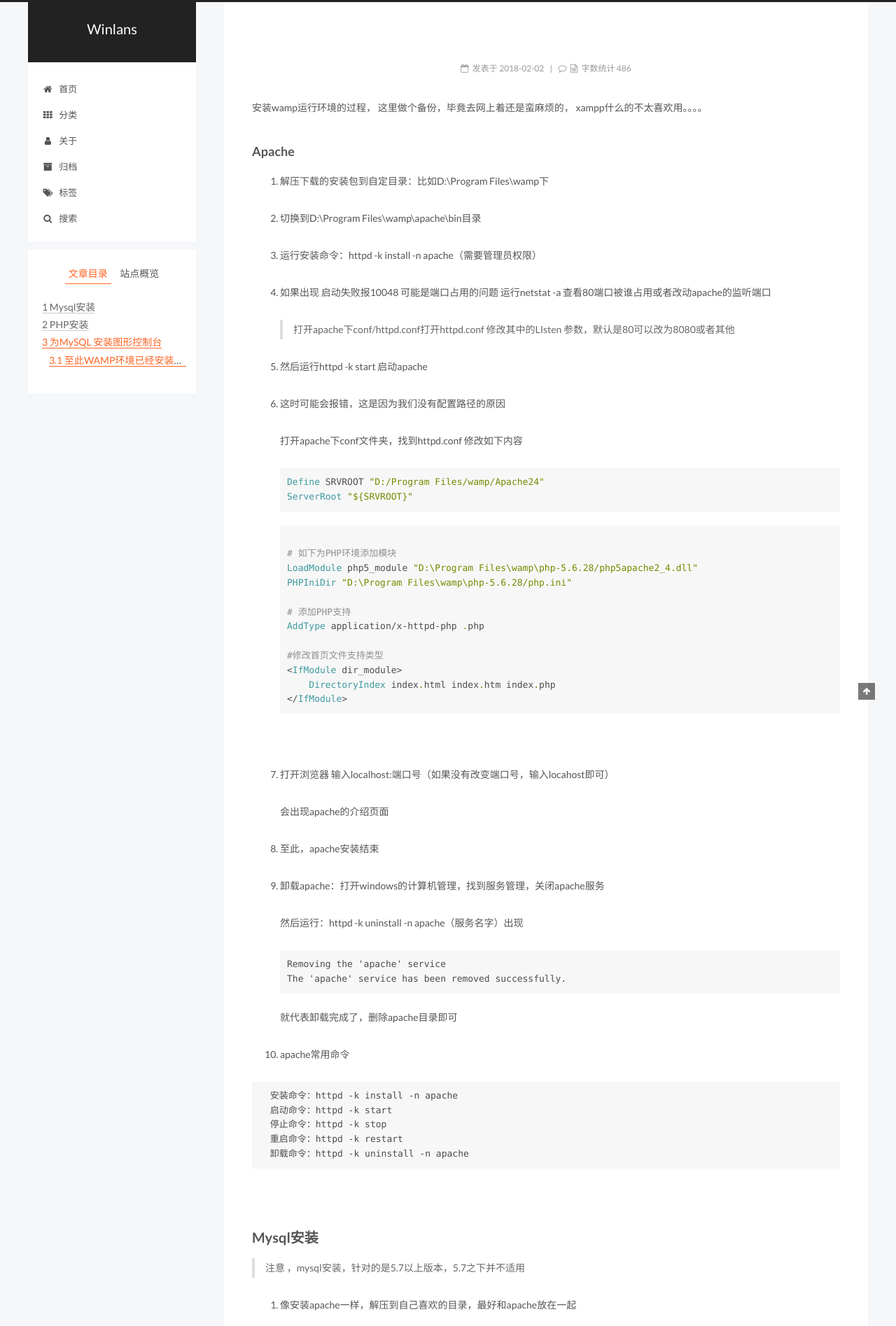
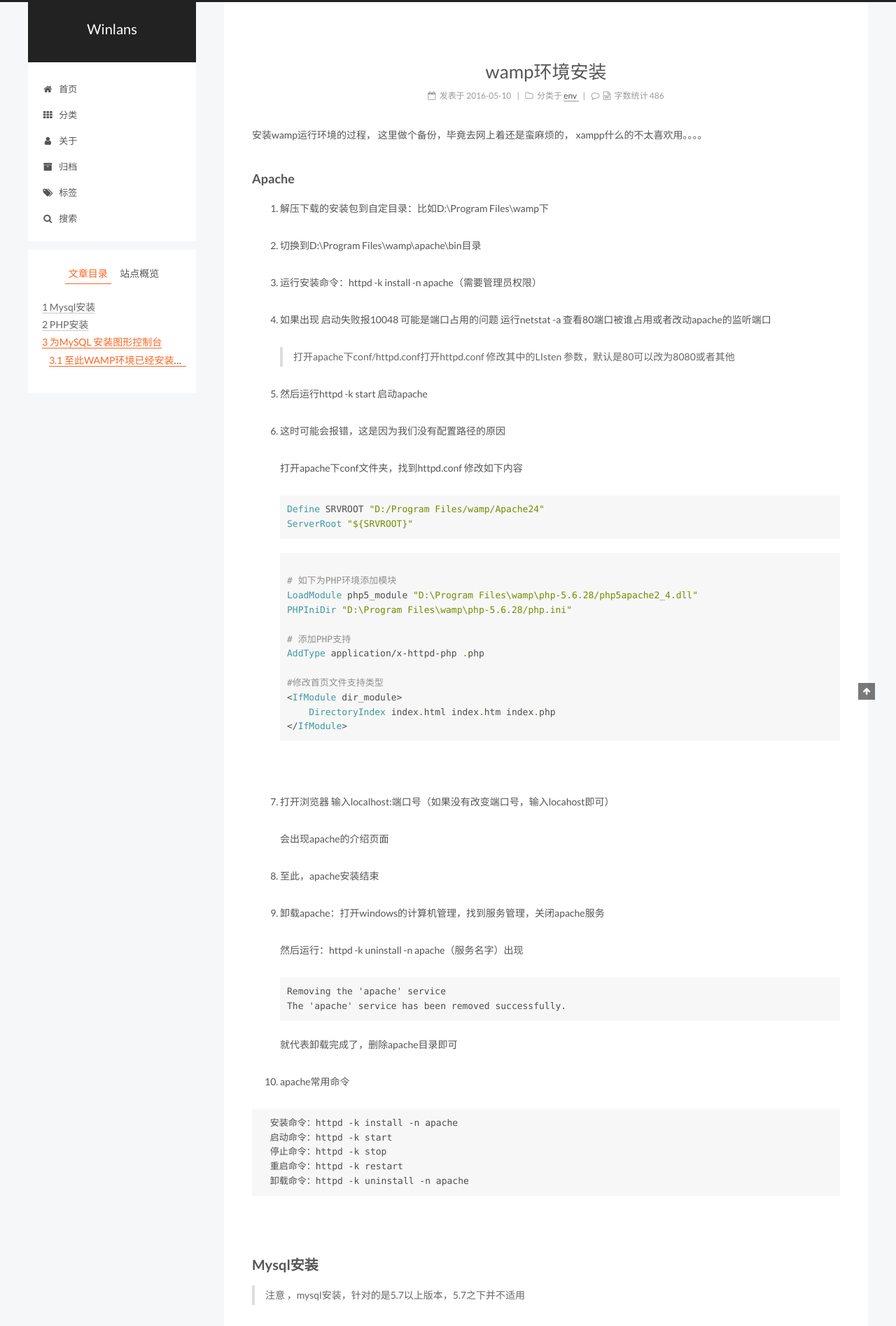
Before and after one commit to winlans/winlans.github.io, a Jekyll site: the page built from _posts/2016-05-10-WAMP安装笔记.md, in a window 1280 px wide. Shown: the top 1895 px of the page at 70% size. Built offline with Jekyll 4.4.1, drawn with Linux system fonts in a browser that asks for light colours; comment, search, counter and statistics services are not loaded; part of the change alters nothing that is shown.

Commit message:
fix error

```diff
--- a/_posts/2016-05-10-WAMP安装笔记.md
+++ b/_posts/2016-05-10-WAMP安装笔记.md
@@ -1,5 +1,5 @@
 ---
-title：wamp环境安装
+title: wamp环境安装
 date: 2016-05-10 11:00:00
 categories:
 - env
```
